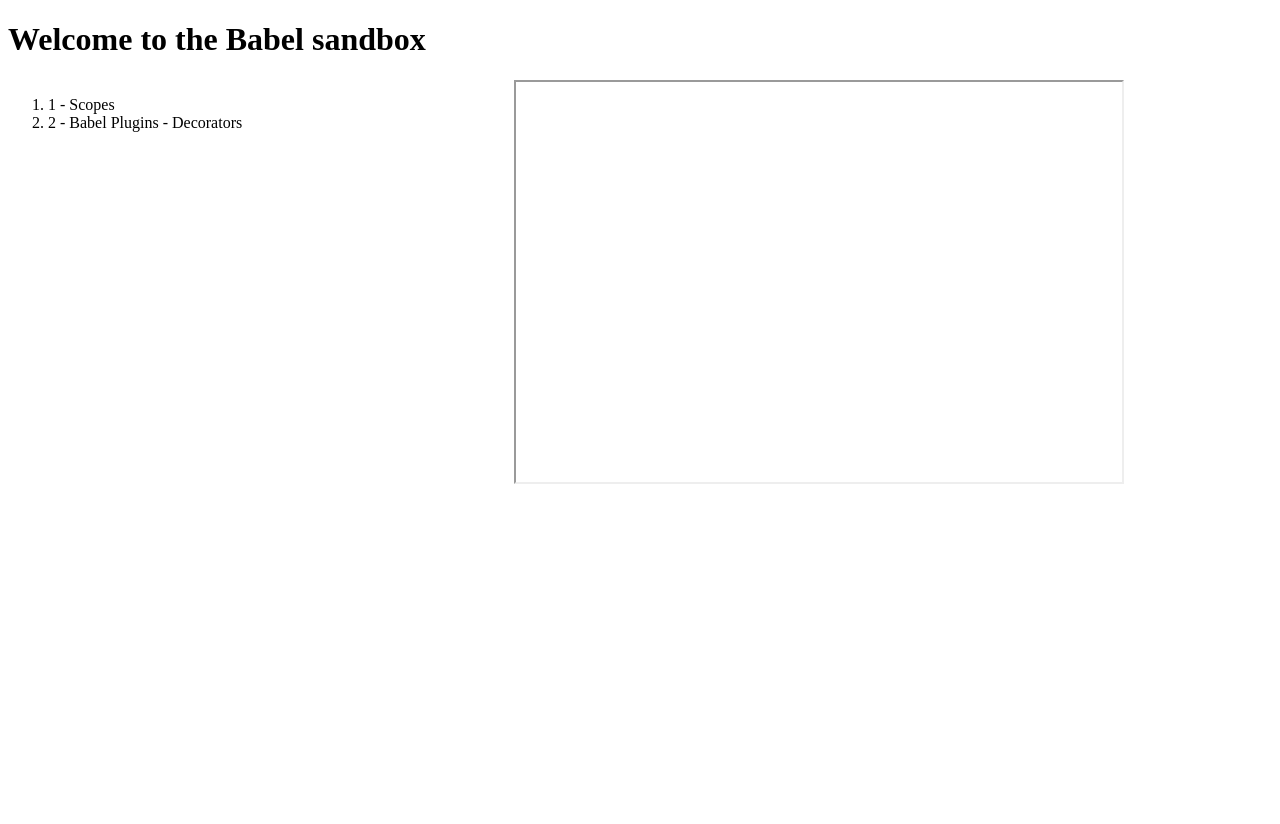
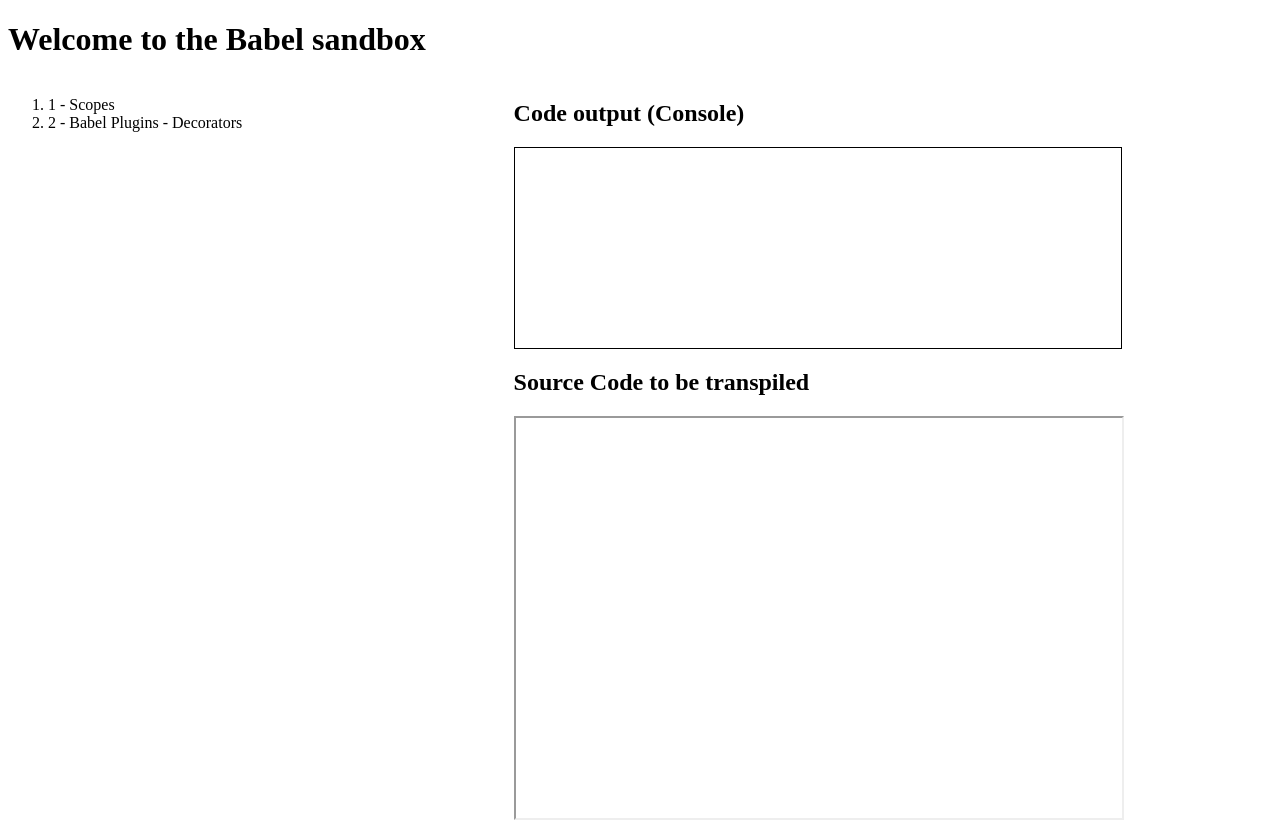
Before and after one commit to acarrau/sandbox-babel, a website: page index.html in a window 1280 px wide. Before the commit the page ends 800 px from the top, so only its background shows below. Drawn offline with Linux system fonts and the light colour scheme.

Commit message:
Add console output

```diff
--- a/index.html
+++ b/index.html
@@ -14,6 +14,11 @@
         </ol>
     </div>
     <div style="width:60%; float: right">
+        <h2>Code output (Console)</h2>
+        <div id="console" style="border: 1px solid black; width: 80%; height: 200px;">
+
+        </div>
+        <h2>Source Code to be transpiled</h2>
         <iframe id="script-source" src="" style="width:80%; height: 400px"></iframe>
     </div>
 </body>
--- a/scripts/moduleHandler.js
+++ b/scripts/moduleHandler.js
@@ -4,6 +4,7 @@
 }
 
 function runModule(moduleId) {
+    $("#console").html("");
     var modulePath = "modules/" + moduleIdToScriptMap[moduleId]
     $("#script-source").attr("src", modulePath);
 }
```
